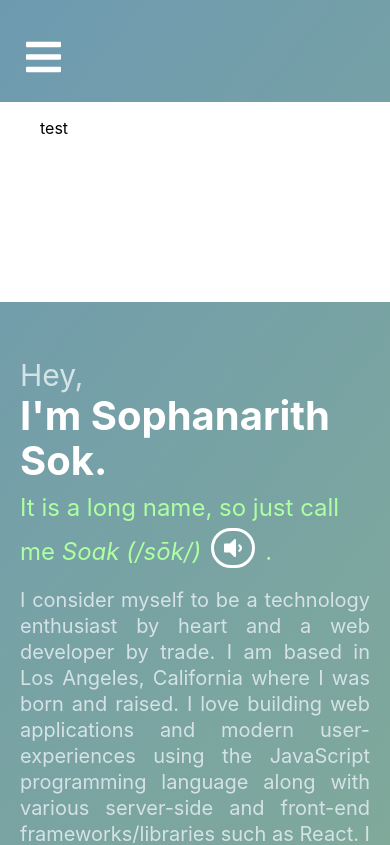
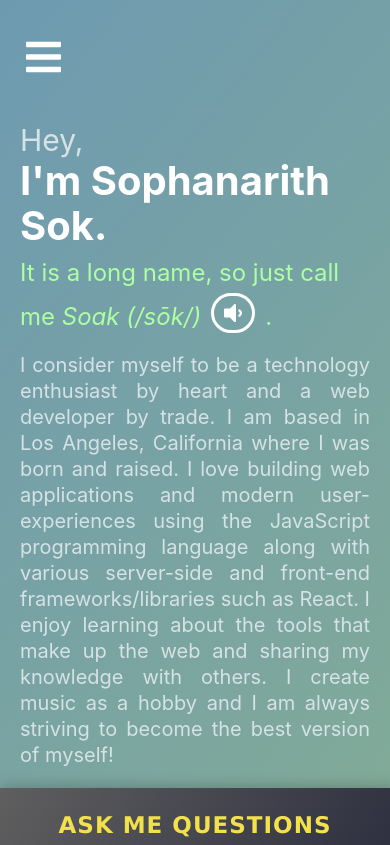
Before and after one commit to sok213/new-portolfio, a React (Create React App) app: page / in a window 390 px wide. Shown: the top 845 px of the page. Built offline with nearby package versions, Linux system fonts and the light colour scheme.

Commit message:
Improve responsiveness

```diff
--- a/src/Comps/NavBar/NavBar.js
+++ b/src/Comps/NavBar/NavBar.js
@@ -6,7 +6,7 @@
 
 function NavBar(props) {
 
-  const [navBarMobileToggle, setNavBarMobileToggle] = useState(true);
+  const [navBarMobileToggle, setNavBarMobileToggle] = useState(false);
 
   const {
     setActivePage,
--- a/src/Comps/NavBar/NavBar.module.scss
+++ b/src/Comps/NavBar/NavBar.module.scss
@@ -3,6 +3,10 @@
   flex-direction: column;
   width: 100%;
   padding: 35px 0px;
+
+  @media screen and (max-width: 501px) {
+    padding-bottom: 0px;
+  }
 }
 
 .noPadding {
--- a/src/Comps/NavBar/NavBarMobile/NavBarMobile.js
+++ b/src/Comps/NavBar/NavBarMobile/NavBarMobile.js
@@ -24,7 +24,6 @@
     >
       <ul className={s.listContainer}>
         {/* {renderNavItem()} */}
-        <p>test</p>
       </ul>
     </div>
   );
--- a/src/Comps/NavBar/NavBarMobile/NavBarMobile.module.scss
+++ b/src/Comps/NavBar/NavBarMobile/NavBarMobile.module.scss
@@ -2,6 +2,7 @@
   height: 0px;
   background-color: rgb(255, 255, 255);
   transition: 0.2s;
+  margin-top: 0px;
 
   @media screen and (min-width: 501px) {
     display: none !important;
--- a/src/Comps/Projects/Projects.js
+++ b/src/Comps/Projects/Projects.js
@@ -70,7 +70,7 @@
             </div>
           </div>
           <div className={s.desc}>
-            <p>{desc}</p>
+            <p className={s.info}>{desc}</p>
             <div className={s.projectLinks}>
               <p><a href={link_project} target="_blank">View Project</a></p>
               <p><a href={link_source}  target="_blank">View Source Code</a></p>
--- a/src/Comps/Projects/Projects.module.scss
+++ b/src/Comps/Projects/Projects.module.scss
@@ -139,11 +139,18 @@
   border-radius: 0px 0px 10px 10px;
   background-color: #9CBCB3;
   padding: 20px;
-  // height: 170px;
   z-index: -1;
 
   p {
     color: #425970;
     margin: 0;
   }
+
+  .info {
+    height: 130px;
+
+    @media screen and (max-width: 900px) {
+      height: auto;
+    }
+  }
 }
```
